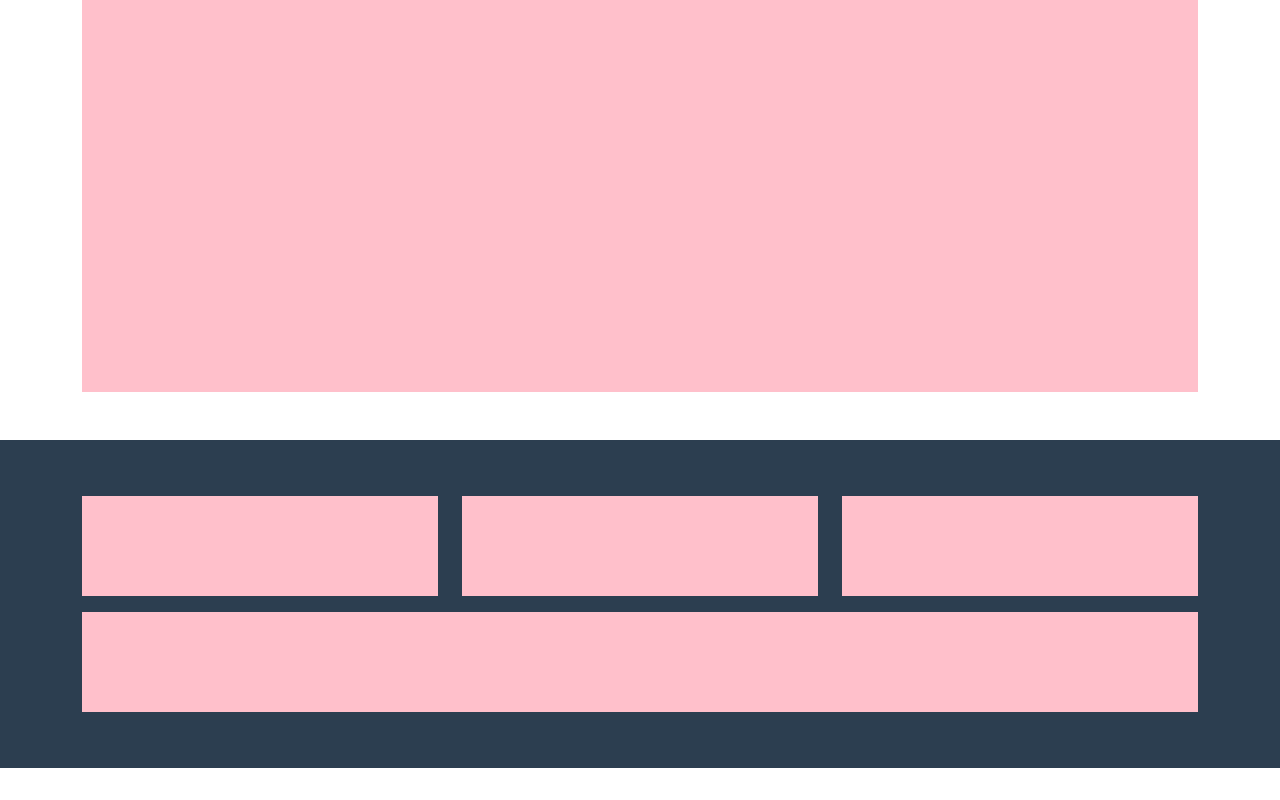
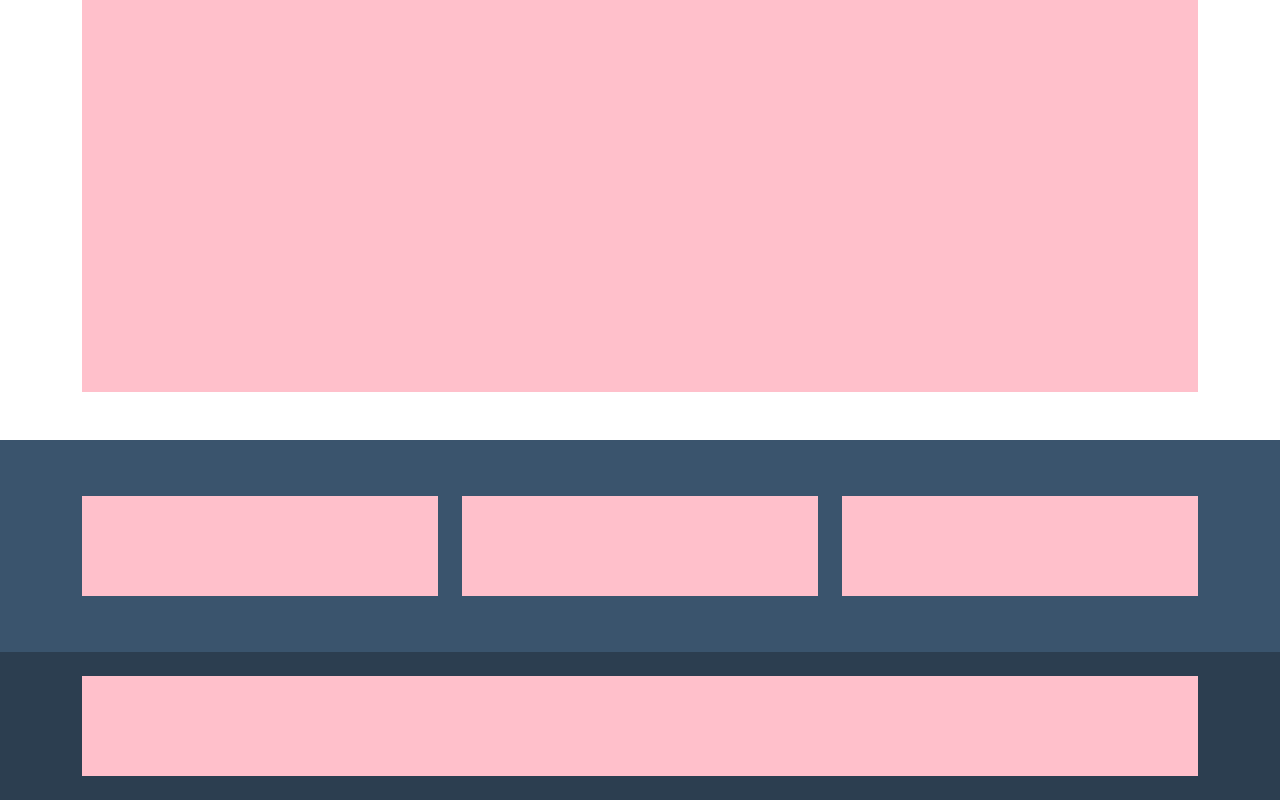
Before and after one commit to fabiomuzzu/html-css-bootstrap-freelancer, a plain HTML site: page index.html in a window 1280 px wide. Shown: the part 1936-2736 px from the top of the page. Before the commit the page ends 2704 px from the top, so only its background shows below. Drawn offline with nearby package versions, Linux system fonts and the light colour scheme.

Commit message:
[FIX] Footer

```diff
--- a/css/style.css
+++ b/css/style.css
@@ -8,6 +8,14 @@
 
 .bg_acquamarina{
     background-color: #1abc9c;
+}
+
+.bg_darkgray{
+    background-color: #2c3e50;
+}
+
+.bg_darkblue{
+    background-color: #3a546d;
 }
 
 /* HEADER */
@@ -53,10 +61,6 @@ header{
 }
 
 /* FOOTER */
-footer{
-    background-color: #2c3e50;
-}
-
 footer .content{
     height: 100px;
     background-color: pink;
--- a/index.html
+++ b/index.html
@@ -134,6 +134,7 @@
 
         <!-- FOOTER -->
         <footer>
+            <div class="bg_darkblue">
                 <div class="container">
                     <div class="row py-5">
                         <div class="col-12 col-md-4">
@@ -151,6 +152,12 @@
 
                             </div>
                         </div>
+                    </div>
+                </div>
+            </div>
+            <div class="bg_darkgray">
+                <div class="container">
+                    <div class="row py-3">
                         <div class="col-12">
                             <div class="content my-2">
 
@@ -158,6 +165,7 @@
                         </div>
                     </div>
                 </div>
+            </div>
         </footer>
     </body>
 </html>
```
Lines whose indentation alone changed are shown as unchanged.
